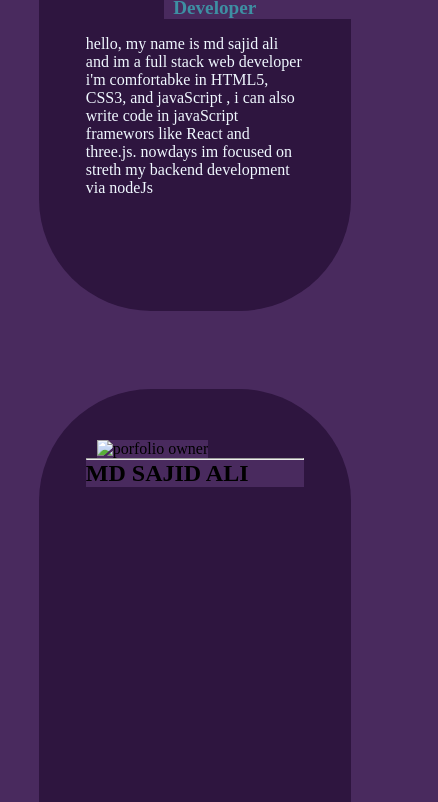
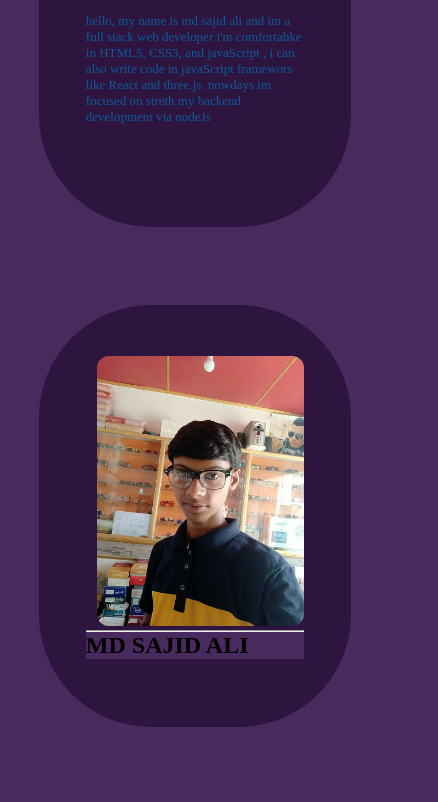
Before and after one commit to iQbal-d-e-v/portfolio-2, a plain HTML site: page index.html in a window 390 px wide. Shown: the part 206-1008 px from the top of the page, 438 px wide, since content can reach past the window. Drawn offline with Linux system fonts and the light colour scheme.

Commit message:
added img

```diff
--- a/index.html
+++ b/index.html
@@ -80,7 +80,7 @@
         </div>
         <div class="main" id="two">
             <div class="container2">
-                <img id="img" src="" alt="porfolio owner">
+                <img id="img" src="IMG_20210816_124549.jpg" alt="porfolio owner">
                 <hr>
                 <h1 class="pw">MD SAJID ALI</h1>
 
@@ -90,7 +90,7 @@
         </div>
         <div class="main" id="three">
             <div class="container3">
-                <h2>contact us</h2>
+                <h2 id="contactus">contact us</h2>
 
             </div>
 
--- a/responcive.css
+++ b/responcive.css
@@ -24,17 +24,17 @@
     }
     #one{
         max-width: 80%;
-        max-height: 50vh;
+        max-height: 40vh;
         min-width: 80%;
-        min-height: 50vh;
+        min-height: 40vh;
         border-radius: 7rem;
         margin: 10% 10% 10% 10%;
 }
 #two{
     max-width: 80%;
-    max-height: 70vh;
+    max-height: 50vh;
     min-width: 80%;
-    min-height: 70vh;
+    min-height: 50vh;
     border-radius: 7rem;
     margin: 10% 10% 10% 10%;
 }
@@ -53,7 +53,24 @@ section{
     font-size: larger;
     margin-left:40% ;
     width: auto;
+    min-width: 85%;
     padding-left: 3%;
     color: #3E8FA3;
+    background: none;
 }
+.content1 p{
+    background: none;
+    color: rgb(12, 89, 156);
+    font-size: large;
 }
+
+
+}
+@media(max-width:400px){
+    .content1 p{
+        background: none;
+        color: rgb(12, 89, 156);
+        font-size: small;
+    }
+
+}
--- a/style.css
+++ b/style.css
@@ -158,12 +158,14 @@ section{
 }
 .content1 p{
     background: none;
-    color: aliceblue;
+    color: rgb(12, 89, 156);
+    font-size: small;
 }
 #img{
-    height: 68%;
-    width: 90%;
+    height:80%;
+    width: 95%;
     margin-left: 5%;
     margin-top: 5%;
+    border-radius: 12px;
 
 }
```
